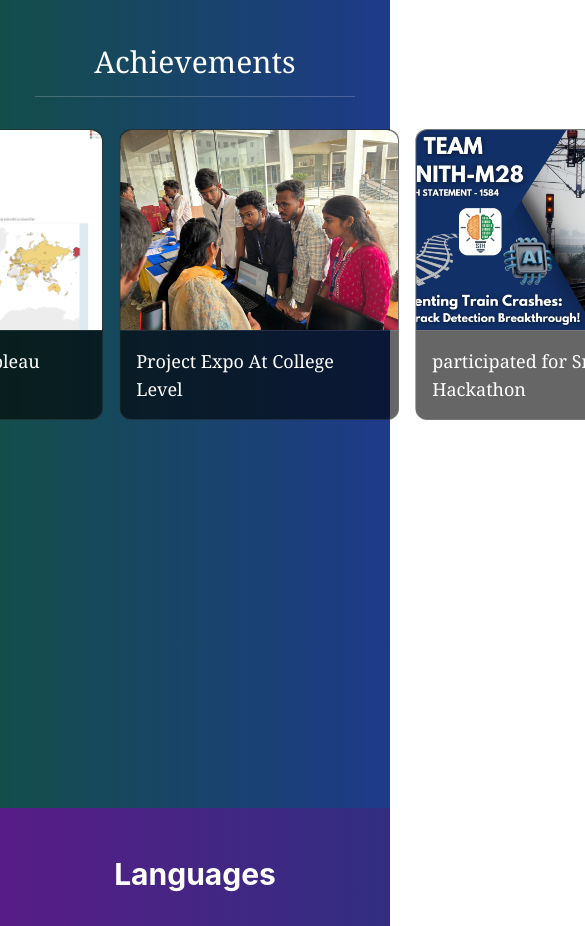
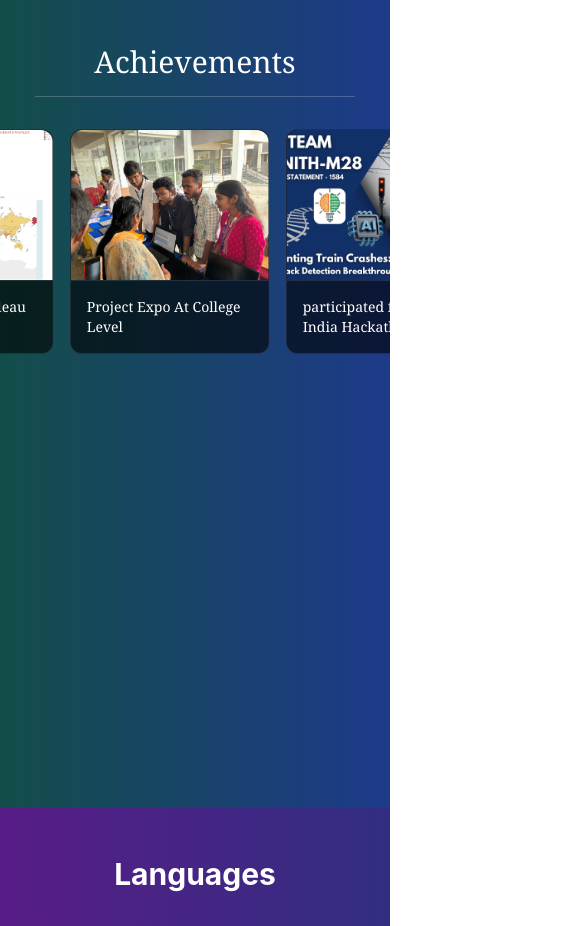
Before and after one commit to Charanreddy2408/Myportfolio, a React (Create React App) app: page / in a window 390 px wide. Shown: the part 4440-5366 px from the top of the page, 585 px wide, since content can reach past the window. Built offline with nearby package versions, Linux system fonts and the light colour scheme; grey boxes are pictures that could not be loaded.

Commit message:
mobile updated

```diff
--- a/src/Protfolio.js
+++ b/src/Protfolio.js
@@ -783,15 +783,15 @@ const Portfolio = () => {
     Achievements
   </h2>
 
-  <div className="max-w-10xl mx-auto scroll-container overflow-x">
-    <div className="flex gap-4 md:gap-8 pb-8">
+  <div className="max-w-7xl mx-auto px-4 overflow-x-hidden">
+    <div className="scroll-container">
       {achievements.map((item, index) => (
         <div
           key={item.id}
-          className="classic-card relative flex-none w-[280px] md:w-[400px] lg:w-[500px] cursor-pointer bg-black/60"
+          className="classic-card relative flex-none w-[200px] sm:w-[250px] md:w-[300px] lg:w-[350px] cursor-pointer bg-black/60"
           style={{
             animationDelay: `${index * 0.2}s`,
-            borderRadius: '0.75rem'
+            borderRadius: '0.75rem',
           }}
           onClick={() => setSelectedImage(item)}
         >
@@ -799,10 +799,10 @@ const Portfolio = () => {
             <img
               src={item.image}
               alt={item.title}
-              className="w-full h-[200px] md:h-[300px] lg:h-[400px] object-cover transform transition-transform duration-700 hover:scale-105"
+              className="w-full h-[150px] sm:h-[180px] md:h-[220px] lg:h-[260px] object-cover transform transition-transform duration-700 hover:scale-105"
             />
             <div className="p-4 md:p-6 border-t border-white/10">
-              <h3 className="text-lg md:text-xl font-serif text-white">{item.title}</h3>
+              <h3 className="text-sm sm:text-base md:text-lg lg:text-xl font-serif text-white">{item.title}</h3>
             </div>
           </div>
         </div>
@@ -828,6 +828,8 @@ const Portfolio = () => {
     </div>
   )}
 </section>
+
+
 
 
  {/* {languages} */}
```
